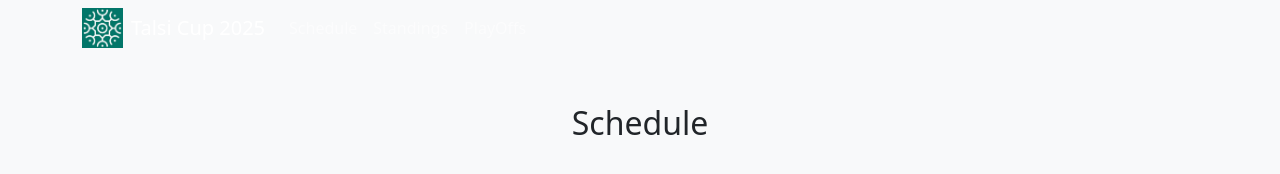
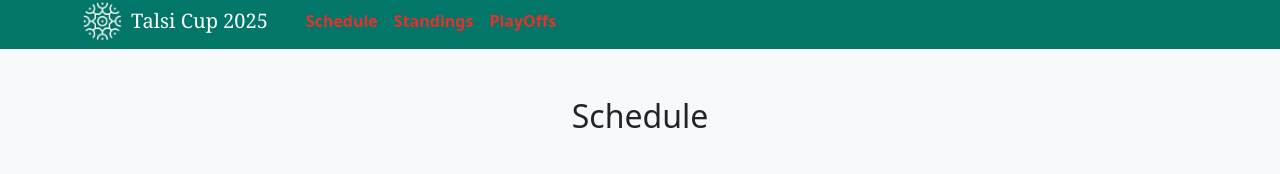
Before and after one commit to BkTalsi/TalsuKauss2025, a plain HTML site: page index.html in a window 1280 px wide. Drawn offline with nearby package versions, Linux system fonts and the light colour scheme; no server answers.

Commit message:
Update index.html

```diff
--- a/index.html
+++ b/index.html
@@ -64,6 +64,27 @@
     @media (max-width: 576px) {
       .fixed-table th, .fixed-table td { padding: 4px 6px; font-size: 13px; }
     }
+    .custom-navbar {
+    background-color: #027669 !important;
+    color: white !important;
+    padding-top: 1px !important;
+}
+
+.custom-navbar .navbar-brand {
+    color: white !important;
+    margin-right: 30px !important;
+    font-family: 'Georgia', serif;
+}
+
+.custom-navbar .navbar-nav .nav-link {
+    color: #E4312A !important;
+    font-weight: bold;
+}
+
+.custom-navbar .navbar-nav .nav-link:hover {
+    color: #f8f9fa !important;
+    font-weight: bold;
+}
   </style>
 </head>
 <body class="bg-light">
```
